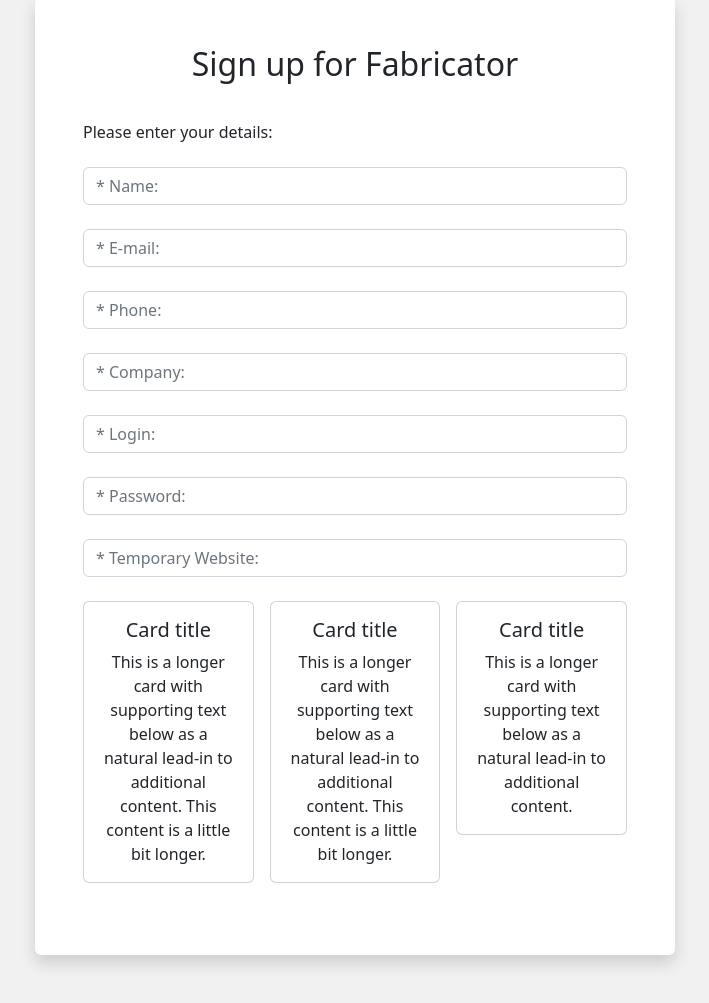
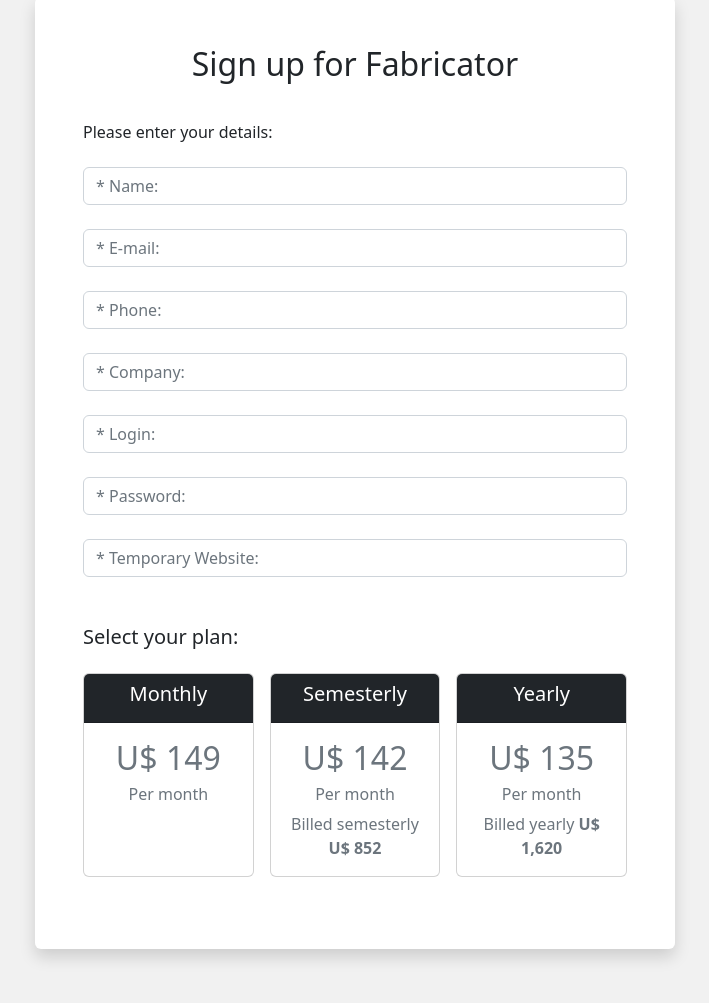
Before and after one commit to diego-quack/Teste-SlabWare, a plain HTML site: page index.html in a window 1280 px wide. Shown: the part 107-1110 px from the top of the page, without its empty margins (285-994 px from the left). Drawn offline with Linux system fonts and the light colour scheme.

Commit message:
Formatando os cards

```diff
--- a/index.html
+++ b/index.html
@@ -99,37 +99,53 @@
             </div>
           </div>
 
+          <h5 class="text-start mt-5 mb-0">Select your plan:</h5>
           <div class="row row-cols-1 row-cols-md-3 g-3 py-4">
 
             <div class="col">
-              <div class="card">
+              <div class="card h-100 text-muted">
+                <dic class="card-header bg-dark text-bg-primary">
+                  <h5 class="card-title text-center">Monthly</h5>
+                </dic>
                 <div class="card-body">
-                  <h5 class="card-title">Card title</h5>
-                  <p class="card-text">This is a longer card with supporting text below as a natural lead-in to additional content. This content is a little bit longer.</p>
+                  <h2 class="card-text">U$ 149</h2>
+                  <h6 class="card-text text-center">Per month</h6>
                 </div>
               </div>
             </div>
 
             <div class="col">
-              <div class="card">
+              <div class="card h-100 text-muted">
+                <dic class="card-header bg-dark text-bg-primary">
+                  <h5 class="card-title text-center">Semesterly</h5>
+                </dic>
                 <div class="card-body">
-                  <h5 class="card-title">Card title</h5>
-                  <p class="card-text">This is a longer card with supporting text below as a natural lead-in to additional content. This content is a little bit longer.</p>
+                  <h2 class="card-text">U$ 142</h2>
+                  <h6 class="card-text text-center">Per month</h6>
+                  <h7 class="card-text text-center">Billed semesterly <b>U$ 852</b></h7>
                 </div>
               </div>
             </div>
 
             <div class="col">
-              <div class="card">
+              <div class="card h-100 text-muted">
+                <dic class="card-header bg-dark text-bg-primary">
+                  <h5 class="card-title text-center">Yearly</h5>
+                </dic>
                 <div class="card-body">
-                  <h5 class="card-title">Card title</h5>
-                  <p class="card-text">This is a longer card with supporting text below as a natural lead-in to additional content.</p>
+                  <h2 class="card-text">U$ 135</h2>
+                  <h6 class="card-text text-center">Per month</h6>
+                  <div class="text-start text-center">
+                    <h7>Billed yearly <b>U$ 1,620</b></h7>
+                  </div>
                 </div>
               </div>
             </div>
 
           </div>
+
         </form>
+
       </div>
     </div>
   </div>
```
